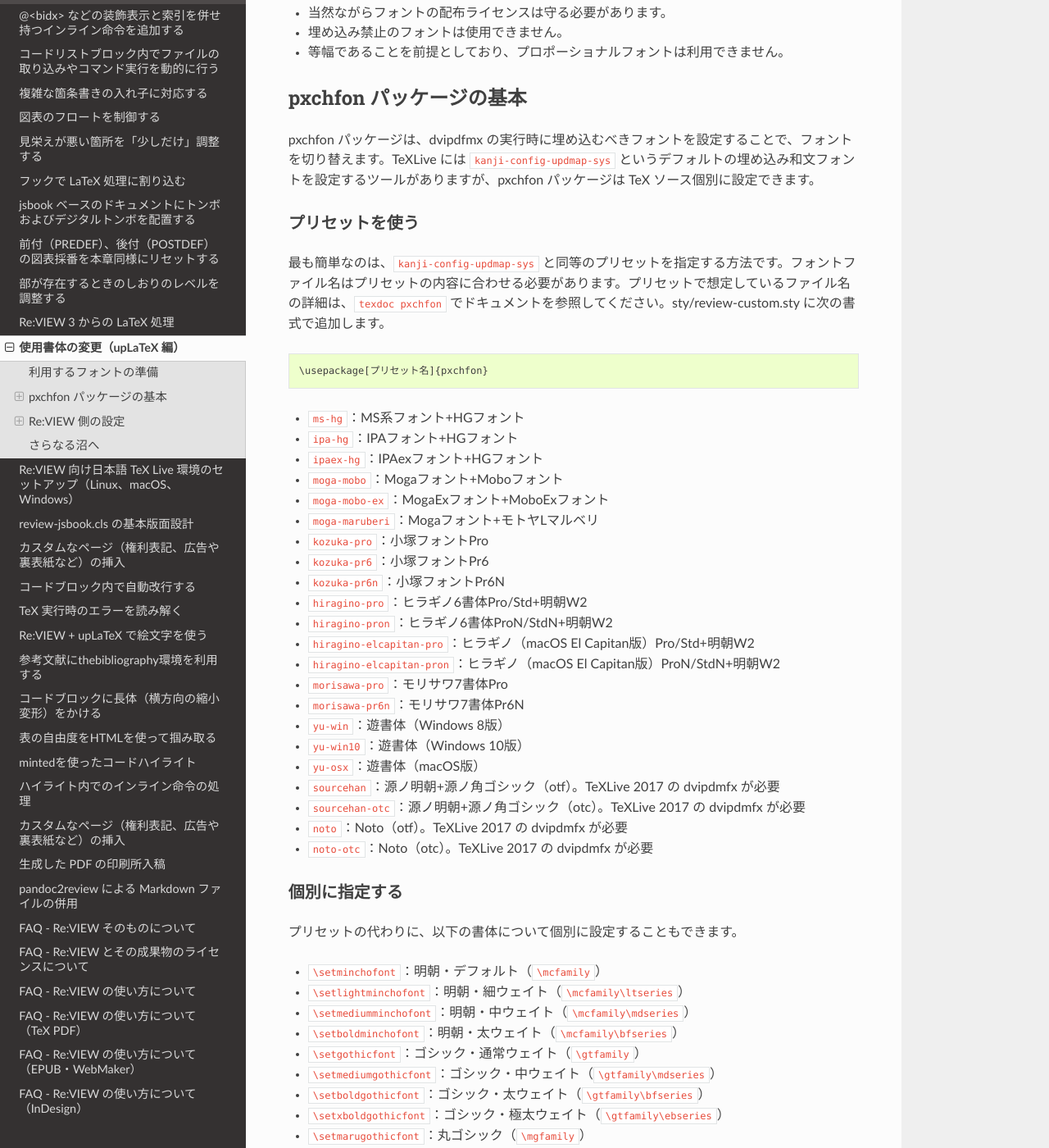
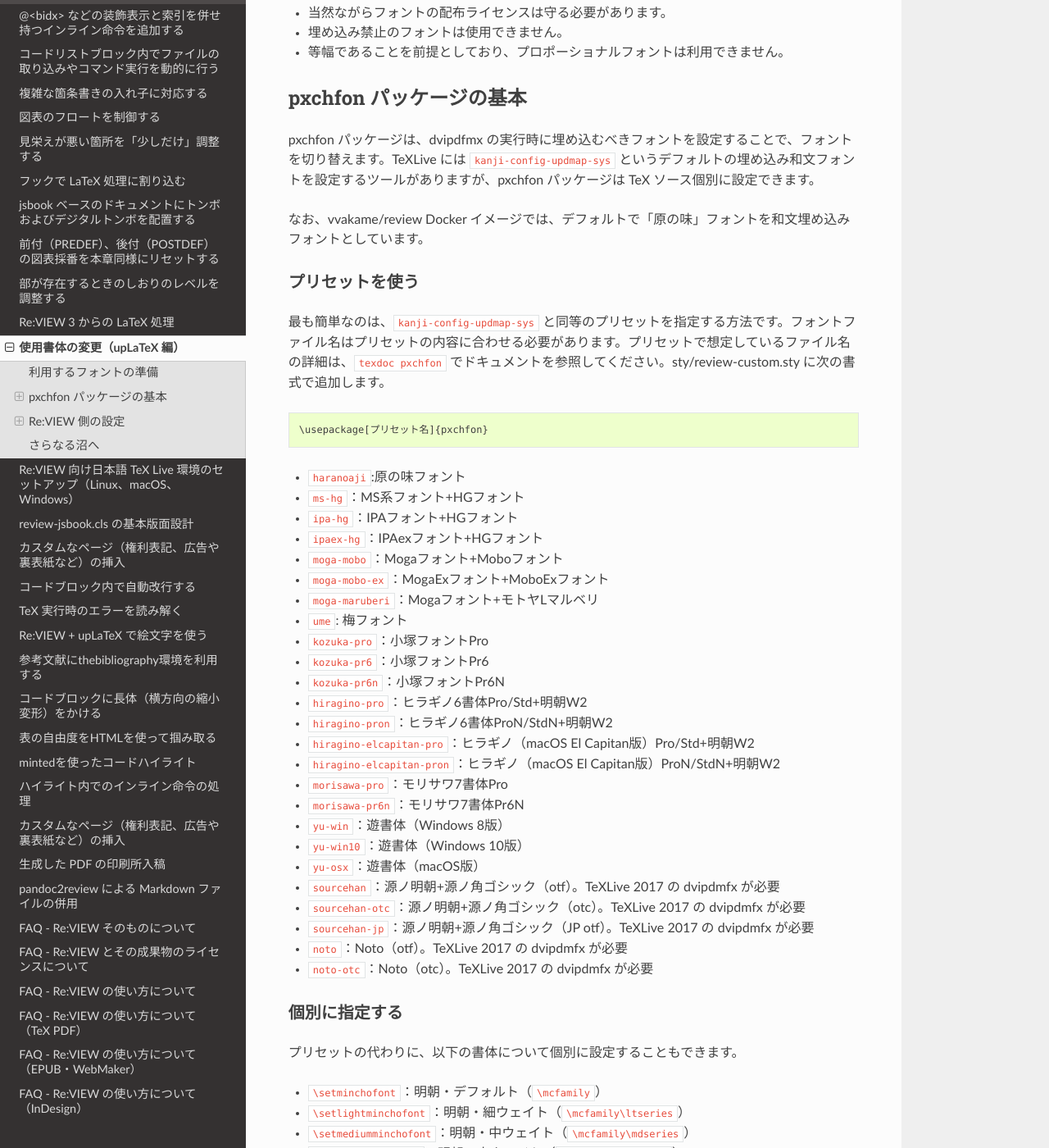
Before and after one commit to reviewml/reviewknowledge-ja, a Sphinx documentation site: the page built from docs/latex/uptex-fonts.md, in a window 1280 px wide and 1400 px high, scrolled down 779 px. Shown: the whole window at 82% size. Built offline with Sphinx 7.4.7 and the Read the Docs theme 2.0.0, drawn with Linux system fonts in a browser that asks for light colours; some of the changed text lies outside the part shown.

Commit message:
haranoaji追加。Closes: #6

````diff
--- a/docs/latex/uptex-fonts.md
+++ b/docs/latex/uptex-fonts.md
@@ -26,6 +26,8 @@ LuaTeX コンパイラで LuaLaTeX-ja 環境を使えば任意の TrueType/OpenT
 
 pxchfon パッケージは、dvipdfmx の実行時に埋め込むべきフォントを設定することで、フォントを切り替えます。TeXLive には `kanji-config-updmap-sys` というデフォルトの埋め込み和文フォントを設定するツールがありますが、pxchfon パッケージは TeX ソース個別に設定できます。
 
+なお、vvakame/review Docker イメージでは、デフォルトで「原の味」フォントを和文埋め込みフォントとしています。
+
 ### プリセットを使う
 
 最も簡単なのは、`kanji-config-updmap-sys` と同等のプリセットを指定する方法です。フォントファイル名はプリセットの内容に合わせる必要があります。プリセットで想定しているファイル名の詳細は、`texdoc pxchfon` でドキュメントを参照してください。sty/review-custom.sty に次の書式で追加します。
@@ -34,12 +36,14 @@ pxchfon パッケージは、dvipdfmx の実行時に埋め込むべきフォン
 \usepackage[プリセット名]{pxchfon}
 ```
 
+- `haranoaji`:原の味フォント
 - `ms-hg`：MS系フォント+HGフォント
 - `ipa-hg`：IPAフォント+HGフォント
 - `ipaex-hg`：IPAexフォント+HGフォント
 - `moga-mobo`：Mogaフォント+Moboフォント
 - `moga-mobo-ex`：MogaExフォント+MoboExフォント
 - `moga-maruberi`：Mogaフォント+モトヤLマルベリ
+- `ume`: 梅フォント
 - `kozuka-pro`：小塚フォントPro
 - `kozuka-pr6`：小塚フォントPr6
 - `kozuka-pr6n`：小塚フォントPr6N
@@ -54,6 +58,7 @@ pxchfon パッケージは、dvipdfmx の実行時に埋め込むべきフォン
 - `yu-osx`：遊書体（macOS版）
 - `sourcehan`：源ノ明朝+源ノ角ゴシック（otf）。TeXLive 2017 の dvipdmfx が必要
 - `sourcehan-otc`：源ノ明朝+源ノ角ゴシック（otc）。TeXLive 2017 の dvipdmfx が必要
+- `sourcehan-jp`：源ノ明朝+源ノ角ゴシック（JP otf）。TeXLive 2017 の dvipdmfx が必要
 - `noto`：Noto（otf）。TeXLive 2017 の dvipdmfx が必要
 - `noto-otc`：Noto（otc）。TeXLive 2017 の dvipdmfx が必要
 
````
Also changed, not shown: other parts of docs/latex/uptex-fonts.md (+1 -1 lines).
